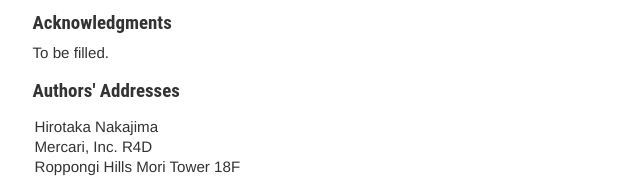
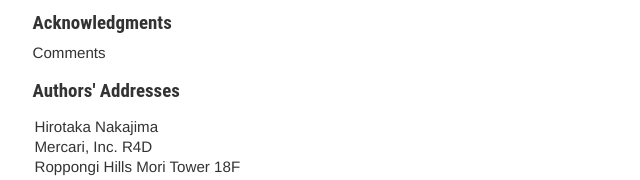
Before and after one commit to cgtf/draft-nakajima-crypto-asset-terminology, a plain HTML site: page draft-nakajima-crypto-asset-terminology.html in a window 1280 px wide. Shown: the part 3100-3280 px from the top of the page, 123-763 px from the left. Drawn offline with Linux system fonts and the light colour scheme.

Commit message:
Script updating gh-pages from 1f4d953. [ci skip]

```diff
--- a/draft-nakajima-crypto-asset-terminology.html
+++ b/draft-nakajima-crypto-asset-terminology.html
@@ -516,7 +516,7 @@ ul.toc li {
 </tr>
 </tbody></table>
 <h1 id="rfc.acknowledgments"><a href="#rfc.acknowledgments">Acknowledgments</a></h1>
-<p id="rfc.section.A.p.1">To be filled.</p>
+<p id="rfc.section.A.p.1">Comments</p>
 <h1 id="rfc.authors"><a href="#rfc.authors">Authors' Addresses</a></h1>
 <div class="avoidbreak">
   <address class="vcard">
```
Also changed, not shown: draft-nakajima-crypto-asset-terminology.txt.
